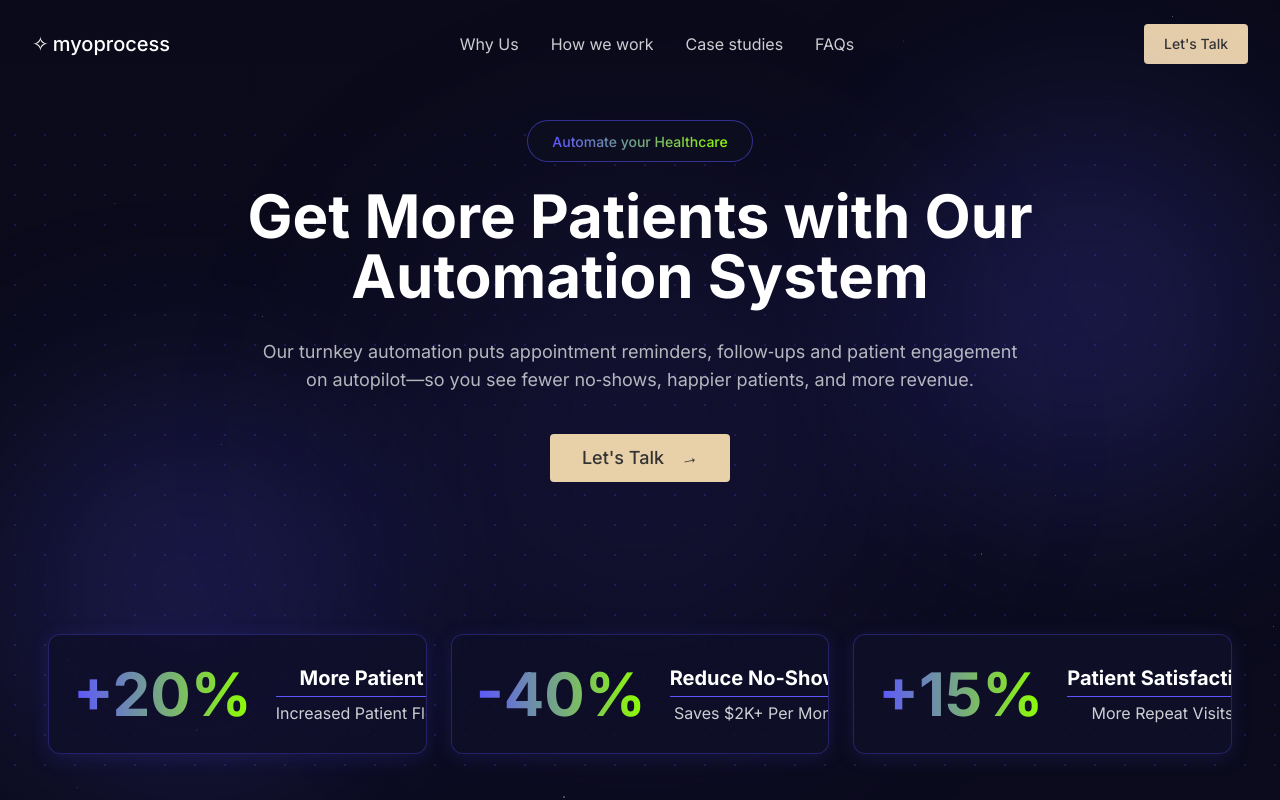
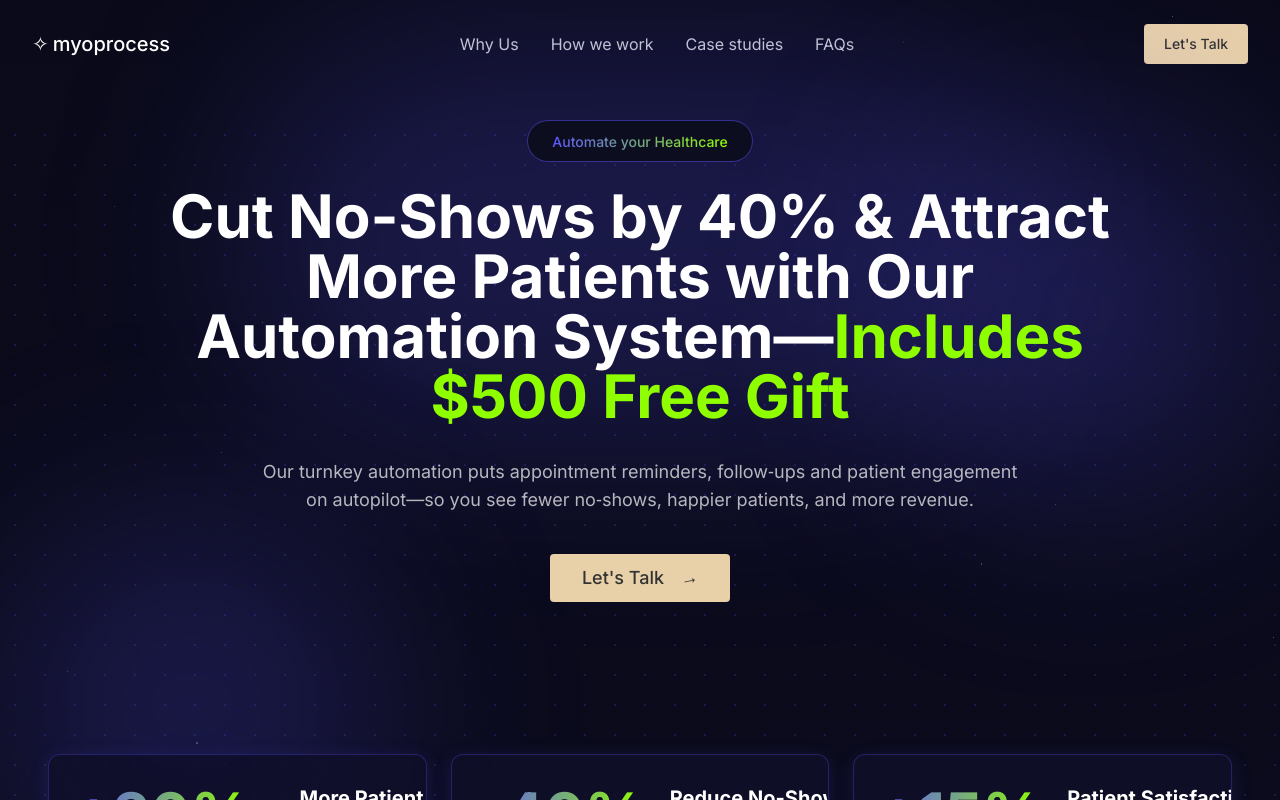
Before and after one commit to Jasonprime44/Health-Landing-Page, a Next.js app: page / in a window 1280 px wide. Shown: the top 800 px of the page. Built offline with nearby package versions, Linux system fonts and the light colour scheme.

Commit message:
Updated trace

```diff
--- a/app/page.tsx
+++ b/app/page.tsx
@@ -115,9 +115,9 @@ export default function Home() {
             ></div>
 
             {/* Purple glow effects */}
+            <div className="absolute -top-20 left-1/2 transform -translate-x-1/2 w-[800px] h-[400px] bg-[#5D55FF]/20 rounded-full blur-[100px] -z-0"></div>
             <div className="absolute bottom-0 left-0 w-96 h-96 bg-[#5D55FF]/20 rounded-full blur-[100px] -z-0"></div>
             <div className="absolute top-0 right-0 w-96 h-96 bg-[#5D55FF]/20 rounded-full blur-[100px] -z-0"></div>
-            <div className="absolute top-1/2 left-1/2 transform -translate-x-1/2 -translate-y-1/2 w-[500px] h-[500px] bg-[#5D55FF]/10 rounded-full blur-[120px] -z-0"></div>
 
             <div className="flex flex-col items-center max-w-5xl mx-auto px-4">
               <motion.div
@@ -139,11 +139,12 @@ export default function Home() {
                 animate={{ y: 0, opacity: 1 }}
                 transition={{ duration: 0.5, delay: 0.3 }}
               >
-
-               Get More Patients with Our
+                Cut No-Shows by 40% & Attract
                 <br />
-                Automation System
-
+                More Patients with Our
+                <br />
+                Automation System—
+                <span className="text-[#8FFF00]">Includes $500 Free Gift</span>
               </motion.h1>
 
               <motion.p
```
